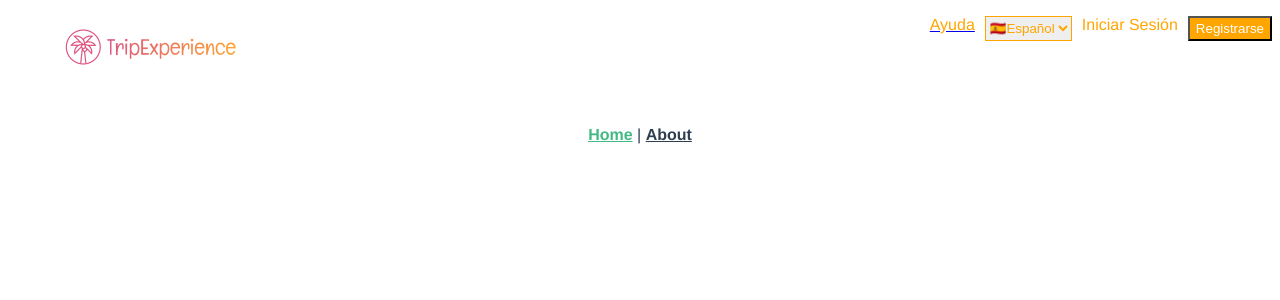
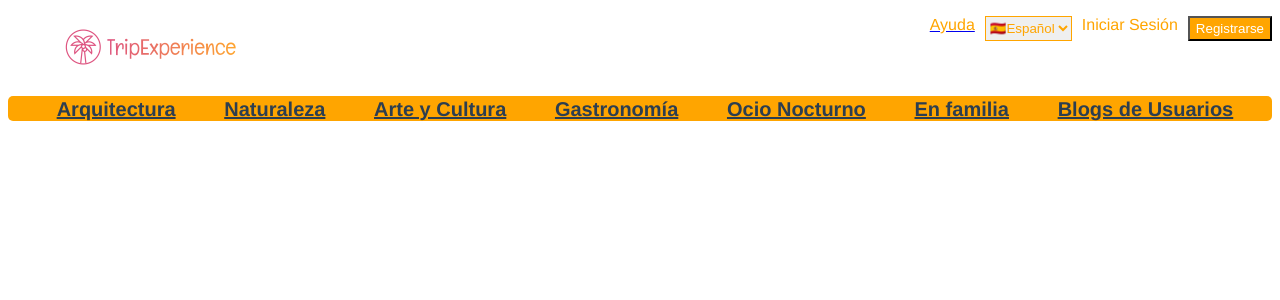
Before and after one commit to ivanmansilla/TripExperience.com, a Vue app: page / in a window 1280 px wide. Shown: the top 300 px of the page. Built offline with nearby package versions, Linux system fonts and the light colour scheme.

Commit message:
finished PageHeader and index.js update

```diff
--- a/src/components/PageHeader.vue
+++ b/src/components/PageHeader.vue
@@ -17,9 +17,16 @@
       Registrarse
     </button>
   </ul>
-  <nav>
-    <router-link to="/">Home</router-link> |
-    <router-link to="/about">About</router-link>
+  <nav id="NavBar">
+    <router-link id="NavBarItem" to="/arquitectura">Arquitectura</router-link>
+    <router-link id="NavBarItem" to="/naturaleza">Naturaleza</router-link>
+    <router-link id="NavBarItem" to="/arte_cultura">Arte y Cultura</router-link>
+    <router-link id="NavBarItem" to="/gastronomia">Gastronomía</router-link>
+    <router-link id="NavBarItem" to="/ocio_nocturno">Ocio Nocturno</router-link>
+    <router-link id="NavBarItem" to="/familia">En familia</router-link>
+    <router-link id="NavBarItem" to="/user_blogs"
+      >Blogs de Usuarios</router-link
+    >
   </nav>
   <router-view />
 </template>
@@ -46,6 +53,26 @@ export default {};
 .headerItem a:hover {
   color: orangered;
 }
+#NavBar {
+  display: flex;
+  justify-content: space-evenly;
+  border-radius: 5px;
+  list-style-type: none;
+  margin: 0;
+  padding: 0;
+  background-color: orange;
+}
+#NavBar a.router-link-exact-active {
+  color: orangered;
+}
+#NavBarItem {
+  display: flex;
+  justify-content: space-between;
+  padding-top: 2px;
+  float: left;
+  font-size: 20px;
+  padding-left: 10px;
+}
 #LanguageSelection {
   height: 25px;
   color: orange;
--- a/src/router/index.js
+++ b/src/router/index.js
@@ -1,11 +1,47 @@
 import { createRouter, createWebHashHistory } from "vue-router";
 import HomeView from "../views/HomeView.vue";
+import AboutView from "../views/AboutView.vue";
 
 const routes = [
   {
     path: "/",
     name: "home",
     component: HomeView,
+  },
+  {
+    path: "/arquitectura",
+    name: "arquitectura",
+    component: AboutView,
+  },
+  {
+    path: "/naturaleza",
+    name: "naturaleza",
+    component: AboutView,
+  },
+  {
+    path: "/arte_cultura",
+    name: "arte_cultura",
+    component: AboutView,
+  },
+  {
+    path: "/gastronomia",
+    name: "gastronomia",
+    component: AboutView,
+  },
+  {
+    path: "/ocio_nocturno",
+    name: "ocio_nocturno",
+    component: AboutView,
+  },
+  {
+    path: "/familia",
+    name: "familia",
+    component: AboutView,
+  },
+  {
+    path: "/user_blogs",
+    name: "user_blogs",
+    component: AboutView,
   },
   {
     path: "/about",
```
Also changed, not shown: src/views/LandingView.vue (added, +13 -0 lines).
